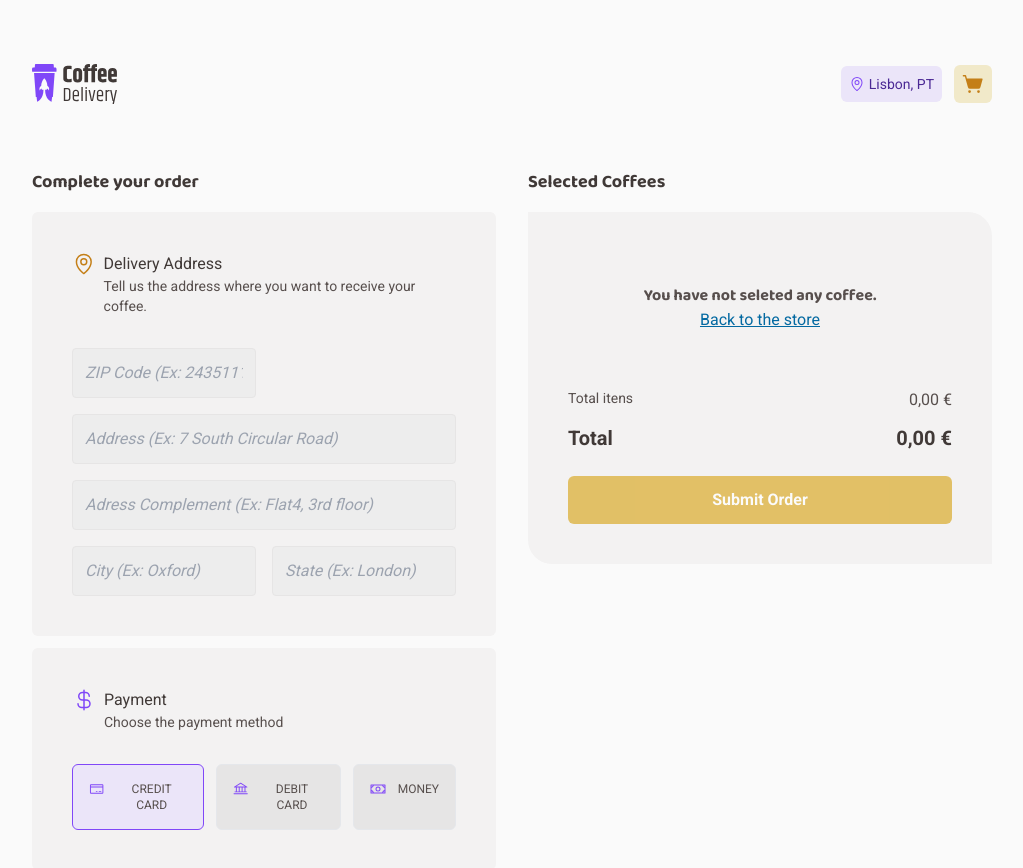
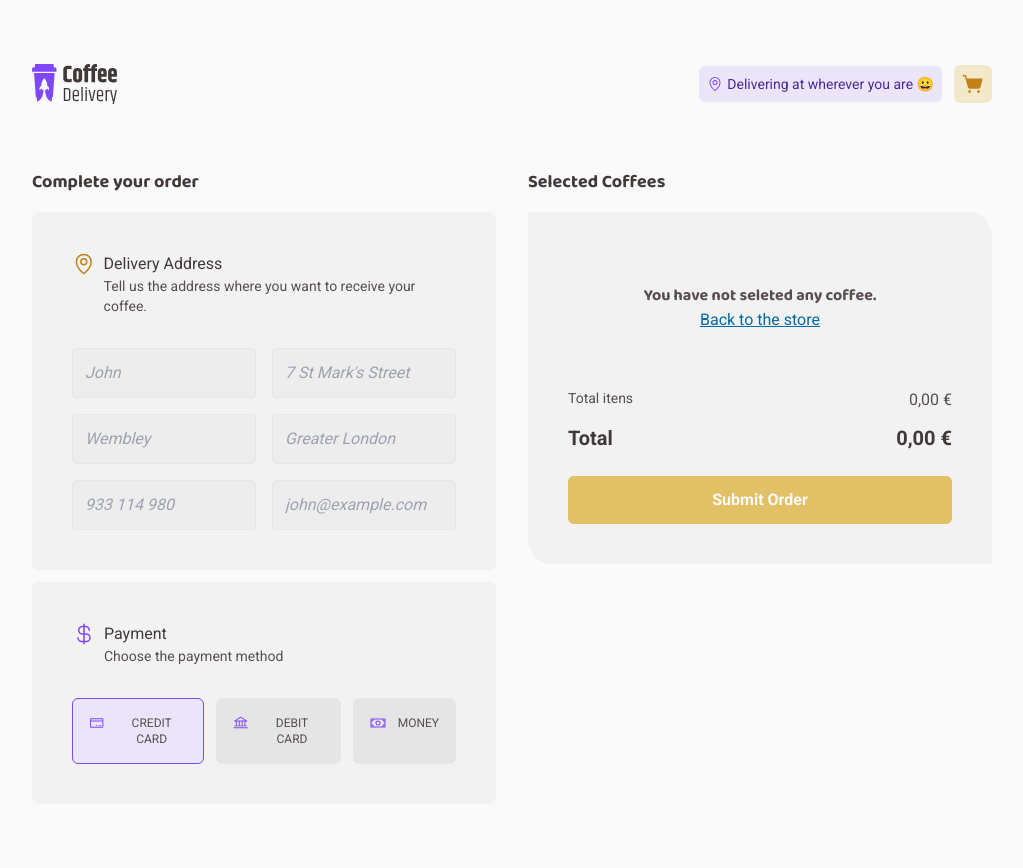
Before and after one commit to darlysson/coffee-delivery, a Next.js app: page /checkout in a window 1280 px wide. Shown: the top 868 px of the page, without its empty margins (128-1151 px from the left). Built offline with nearby package versions, Linux system fonts and the light colour scheme.

Commit message:
Finish payment section

```diff
--- a/package.json
+++ b/package.json
@@ -10,7 +10,6 @@
   },
   "dependencies": {
     "@phosphor-icons/react": "^2.0.10",
-    "@radix-ui/react-form": "^0.0.3",
     "@radix-ui/react-toggle-group": "^1.0.4",
     "@types/node": "20.5.7",
     "@types/react": "18.2.21",
@@ -21,6 +20,7 @@
     "next": "13.4.19",
     "react": "18.2.0",
     "react-dom": "18.2.0",
+    "react-hook-form": "^7.46.1",
     "typescript": "5.2.2"
   },
   "devDependencies": {
--- a/src/components/Header.tsx
+++ b/src/components/Header.tsx
@@ -3,11 +3,16 @@ import { MapPin, ShoppingCartSimple } from '@phosphor-icons/react';
 import clsx from 'clsx';
 import Image from "next/image";
 import Link from "next/link";
+import { useRouter } from 'next/router';
 import { Icon } from './Icon';
 import { LayoutSection } from './LayoutSection';
 
 export function Header() {
-  const { sumOfAllCoffees } = useCoffee()
+  const { sumOfAllCoffees, customerData } = useCoffee()
+  const { asPath } = useRouter()
+
+  const isSuccessPage = asPath === '/success'
+  const customerLocation = `${customerData.city}, ${customerData.state}`
 
   return (
     <LayoutSection>
@@ -20,7 +25,7 @@ export function Header() {
           <div className="flex gap-1 rounded-md items-center bg-lightPurple text-darkPurple p-2">
             <MapPin className="text-purple" />
 
-            <span className="text-sm">Lisbon, PT</span>
+            <span className="text-sm">{`Delivering at ${isSuccessPage ? customerLocation : 'wherever you are 😀'}`}</span>
           </div>
 
           <Link href="/checkout" className={clsx('p-1 bg-lightYellow no-underline rounded-md relative', sumOfAllCoffees > 0 && 'border border-darkYellow animate-checkout')}>
--- /dev/null
+++ b/src/components/Input.tsx
@@ -0,0 +1,44 @@
+import { ComponentProps } from 'react'
+import { FieldErrors, UseFormRegister } from 'react-hook-form'
+
+export type Input = {
+  name: string
+  address: string
+  city: string
+  state: string
+  phone: number
+  email: string
+}
+
+interface InputProps extends ComponentProps<'input'> {
+  span: 1 | 2
+  errorMessage?: string
+  register: UseFormRegister<Input>
+  errors: FieldErrors
+  name: 'name' | 'address' | 'city' | 'state' | 'phone' | 'email'
+}
+
+export function Input({
+  name,
+  placeholder,
+  required = false,
+  span,
+  errorMessage,
+  errors,
+  register
+}: InputProps) {
+
+  return (
+    <div className={`col-span-${span}`}>
+      {errors[name] && (
+        <span className=" text-red-500 text-xs">{errorMessage || 'This field is required.'}</span>
+      )}
+
+      <input
+        placeholder={placeholder}
+        className="rounded w-full p-3 bg-input border border-button text-label placeholder:italic"
+        {...register(name, { required })}
+      />
+    </div>
+  )
+}
--- a/src/pages/_app.tsx
+++ b/src/pages/_app.tsx
@@ -14,27 +14,47 @@ export interface CoffeeProps {
   quantity: number
 }
 
+type CustomerDataType = {
+  address: string
+  city: string
+  email: string
+  name: string
+  phone: number
+  state: string
+  paymentMethod: string
+}
+
 type CoffeeContextType = {
   coffees: CoffeeProps[],
   sumOfAllCoffees: number,
-  coffeeAmount: number,
+  customerData: CustomerDataType,
   selectedCoffees: CoffeeProps[],
   handleRemoveCartCoffee: (id: number) => void
   handleAddCoffee: (index: number) => void
   handleRemoveCoffee: (index: number) => void
+  handleCustomerData: (data: CustomerDataType) => void
+  handleResetCoffeeAmount: () => void
 }
 
 export const CoffeesContext = createContext<CoffeeContextType>({} as CoffeeContextType)
 
 export default function App({ Component, pageProps }: AppProps) {
   const [coffees, setCoffees] = useState<CoffeeProps[]>([])
-  const [coffeeAmount, setCoffeeAmount] = useState(0)
-  const sumOfAllCoffees = coffees.reduce((acc, coffees) => acc + coffees.quantity, 0)
-  const selectedCoffees = coffees.filter(coffee => coffee.quantity !== 0)
+  const [sumOfAllCoffees, setSumOfAllCoffees] = useState(0)
+  const [selectedCoffees, setSelectedCoffees] = useState<CoffeeProps[]>([])
+  const [customerData, setCustomerData] = useState<CustomerDataType>({} as CustomerDataType)
 
   useEffect(() => {
     setCoffees(data.coffees)
   }, [])
+
+  useEffect(() => {
+    const coffeeAmount = coffees.reduce((acc, coffees) => acc + coffees.quantity, 0)
+    const selectedCoffees = coffees.filter(coffee => coffee.quantity !== 0)
+
+    setSumOfAllCoffees(coffeeAmount)
+    setSelectedCoffees(selectedCoffees)
+  }, [coffees])
 
   function handleAddCoffee(id: number) {
     const newState = coffees.map((coffee) => {
@@ -65,16 +85,26 @@ export default function App({ Component, pageProps }: AppProps) {
     setCoffees(filteredCoffees)
   }
 
+  function handleCustomerData(data: CustomerDataType) {
+    setCustomerData(data)
+  }
+
+  function handleResetCoffeeAmount() {
+    setSumOfAllCoffees(0)
+  }
+
   return (
     <CoffeesContext.Provider
       value={{
         coffees,
-        coffeeAmount,
+        customerData,
         sumOfAllCoffees,
         selectedCoffees,
         handleRemoveCartCoffee,
         handleAddCoffee,
-        handleRemoveCoffee
+        handleRemoveCoffee,
+        handleCustomerData,
+        handleResetCoffeeAmount
       }}
     >
       <Header />
--- a/src/pages/checkout.tsx
+++ b/src/pages/checkout.tsx
@@ -1,27 +1,37 @@
+import { Input } from "@/components/Input";
 import { LayoutSection } from "@/components/LayoutSection";
 import PaymentMethodButton from "@/components/PaymentMethodButton";
 import { useCoffee } from "@/hooks/useCoffee";
 import { formatPrice } from "@/utils/priceFormatter";
 import { Bank, CreditCard, CurrencyDollar, MapPin, Minus, Money, Plus, Trash } from '@phosphor-icons/react';
-import * as Form from '@radix-ui/react-form';
 import { ToggleGroup } from '@radix-ui/react-toggle-group';
 import clsx from "clsx";
 import Image from 'next/image';
 import Link from "next/link";
+import { useRouter } from "next/router";
 import { useState } from "react";
+import { SubmitHandler, useForm } from "react-hook-form";
 
 export default function Checkout() {
   const [paymentValue, setPaymentValue] = useState('credit')
-  const { selectedCoffees, handleRemoveCartCoffee, handleAddCoffee, handleRemoveCoffee } = useCoffee()
+  const { selectedCoffees, handleRemoveCartCoffee, handleAddCoffee, handleRemoveCoffee, handleCustomerData } = useCoffee()
+  const { register, handleSubmit, formState: { errors } } = useForm<Input>()
+  const router = useRouter()
+
   const totalAmount = selectedCoffees.reduce((acc, coffee) => acc + coffee.price, 0)
   const hasCoffee = selectedCoffees.length > 0
-
   let deliveryAmount = 3.50
 
-  // OK - Bring Radix Form
-  // OK - Make sure that the design is still OK
-  // OnSubmit: Store the data somewhere
-  // On Success page: Grab the content from the form.
+  const onSubmit: SubmitHandler<Input> = (data) => {
+    const customerData = {
+      ...data,
+      paymentMethod: paymentValue
+    }
+
+    handleCustomerData(customerData)
+
+    router.push('/success')
+  }
 
   return (
     <LayoutSection>
@@ -39,45 +49,60 @@ export default function Checkout() {
               </div>
             </div>
 
-            <Form.Root className="grid grid-cols-2 gap-4">
-              <Form.Field className="col-span-1" name="zip-code">
-                <Form.Message className="text-red-600 text-xs" match="valueMissing">
-                  Please enter your zip code
-                </Form.Message>
+            <form className="grid grid-cols-2 gap-4" id="submitCoffee" onSubmit={handleSubmit(onSubmit)}>
+              <Input
+                required
+                name="name"
+                span={2}
+                placeholder="John"
+                register={register}
+                errors={errors}
+              />
 
-                <Form.Control asChild>
-                  <input className="rounded col-span-2 w-full p-3 bg-input border border-button text-label italic" type="text" required placeholder="ZIP Code (Ex: 2435111)" maxLength={7} />
-                </Form.Control>
-              </Form.Field>
+              <Input
+                required
+                name="address"
+                span={2}
+                placeholder="7 St Mark's Street"
+                register={register}
+                errors={errors}
+              />
 
-              <Form.Field className="col-span-2" name="address">
-                <Form.Message className="text-red-600 text-xs" match="valueMissing">
-                  Please enter your address
-                </Form.Message>
+              <Input
+                required
+                name="city"
+                span={1}
+                placeholder="Wembley"
+                register={register}
+                errors={errors}
+              />
 
-                <Form.Control asChild>
-                  <input className="rounded col-span-2 w-full p-3 bg-input border border-button text-label italic" type="text" required placeholder="Address (Ex: 7 South Circular Road)" maxLength={100} />
-                </Form.Control>
-              </Form.Field>
+              <Input
+                required
+                name="state"
+                span={1}
+                placeholder="Greater London"
+                register={register}
+                errors={errors}
+              />
 
-              <Form.Field className="col-span-2" name="complement">
-                <Form.Control asChild>
-                  <input className="rounded col-span-2 w-full p-3 bg-input border border-button text-label italic" type="text" placeholder="Adress Complement (Ex: Flat4, 3rd floor)" maxLength={100} />
-                </Form.Control>
-              </Form.Field>
+              <Input
+                required
+                name="phone"
+                span={1}
+                placeholder="933 114 980"
+                register={register}
+                errors={errors}
+              />
 
-              <Form.Field className="col-span-1" name="city">
-                <Form.Control asChild>
-                  <input className="rounded col-span-2 w-full p-3 bg-input border border-button text-label italic" type="text" placeholder="City (Ex: Oxford)" maxLength={100} />
-                </Form.Control>
-              </Form.Field>
-
-              <Form.Field className="col-span-1" name="state">
-                <Form.Control asChild>
-                  <input className="rounded col-span-2 w-full p-3 bg-input border border-button text-label italic" type="text" placeholder="State (Ex: London)" maxLength={100} />
-                </Form.Control>
-              </Form.Field>
-            </Form.Root>
+              <Input
+                name="email"
+                span={1}
+                placeholder="john@example.com"
+                register={register}
+                errors={errors}
+              />
+            </form>
           </div>
 
           <div className="p-10 bg-card rounded-md mt-3">
@@ -177,9 +202,14 @@ export default function Checkout() {
               </div>
             </div>
 
-            <Link href="/success" className={clsx("block text-center py-3 px-2 rounded-md bg-yellow text-white cursor-pointer w-full font-bold mt-6", !hasCoffee && 'opacity-70 cursor-not-allowed')}>
+            <button
+              type="submit"
+              form="submitCoffee"
+              onClick={() => handleSubmit(onSubmit)}
+              className={clsx("block text-center py-3 px-2 rounded-md bg-yellow text-white cursor-pointer w-full font-bold mt-6", !hasCoffee && 'opacity-70 cursor-not-allowed')}
+            >
               Submit Order
-            </Link>
+            </button>
           </div>
         </div>
       </div>
--- a/src/pages/success.tsx
+++ b/src/pages/success.tsx
@@ -1,14 +1,25 @@
 import { Icon } from "@/components/Icon";
 import { LayoutSection } from "@/components/LayoutSection";
-import { CurrencyDollar, MapPin, Timer } from "@phosphor-icons/react";
+import { useCoffee } from "@/hooks/useCoffee";
+import { CurrencyDollar, MapPin, SealWarning, Timer } from "@phosphor-icons/react";
 import Image from 'next/image';
+import { useEffect } from "react";
 
 export default function Success() {
+  const { customerData, handleResetCoffeeAmount } = useCoffee()
+  const { address, city, email, name, paymentMethod, phone, state } = customerData
+
+  useEffect(() => {
+    handleResetCoffeeAmount()
+  }, [])
+
   return (
     <LayoutSection>
       <div className="flex gap-x-[102px]">
         <div>
-          <h2 className="font-baloo text-darkYellow text-title-32 font-bold mb-1">Uhuul! Your order is confirmed.</h2>
+          <h2 className="font-baloo text-darkYellow text-title-32 font-bold mb-1">
+            {`Hey, ${name} . Your order is confirmed`}
+          </h2>
           <p className="text-xl text-subtitle">All you have to do now is wait, your coffee will arrive very soon</p>
 
           <div className="p-10 border mt-10 rounded-tl-md rounded-tr-5xl rounded-bl-5xl rounded-br-md border-purple">
@@ -19,8 +30,8 @@ export default function Success() {
                 className="text-defaultBgColor bg-purple p-2"
               />
               <div className="flex-col text-base text-defaultText">
-                <p>Deliver at <strong>102, Prince Charles Avenue</strong></p>
-                <p>Northumberland, London</p>
+                <p>Deliver at <strong className="capitalize">{address}</strong></p>
+                <p className="capitaliz text-sm">{`${city}, ${state}`}</p>
               </div>
             </div>
 
@@ -32,7 +43,7 @@ export default function Success() {
               />
               <div className="flex-col text-base text-defaultText">
                 <p>Estimated Time of Arrival</p>
-                <strong>Northumberland, London</strong>
+                <strong className="text-sm">35 minutes</strong>
               </div>
             </div>
 
@@ -44,7 +55,22 @@ export default function Success() {
               />
               <div className="flex-col text-base text-defaultText">
                 <p>Payment Method</p>
-                <strong>Credit Card</strong>
+                <strong className="capitalize text-sm">{paymentMethod}</strong>
+              </div>
+            </div>
+
+            <div className="flex items-center gap-x-3 mt-8">
+              <Icon
+                isFullRounded
+                icon={SealWarning}
+                className="text-defaultBgColor bg-darkPurple p-2"
+              />
+              <div className="flex-col text-base text-defaultText">
+                <p>If needed, we will reach out to you trough:</p>
+                <p className="text-sm">
+                  <span className="font-bold">Phone:</span> {phone} /
+                  <span className="font-bold"> E-mail:</span> {email}
+                </p>
               </div>
             </div>
           </div>
--- a/tailwind.config.js
+++ b/tailwind.config.js
@@ -1,6 +1,6 @@
 /** @type {import('tailwindcss').Config} */
 module.exports = {
-  content: ['./src/**/*.{js,ts,jsx,tsx,mdx}'],
+  content: ['./src/**/*.{js,jsx,ts,tsx}'],
   theme: {
     extend: {
       backgroundImage: {
```
Also changed, not shown: 1 other file (tests, documents, lock files or other folders).
